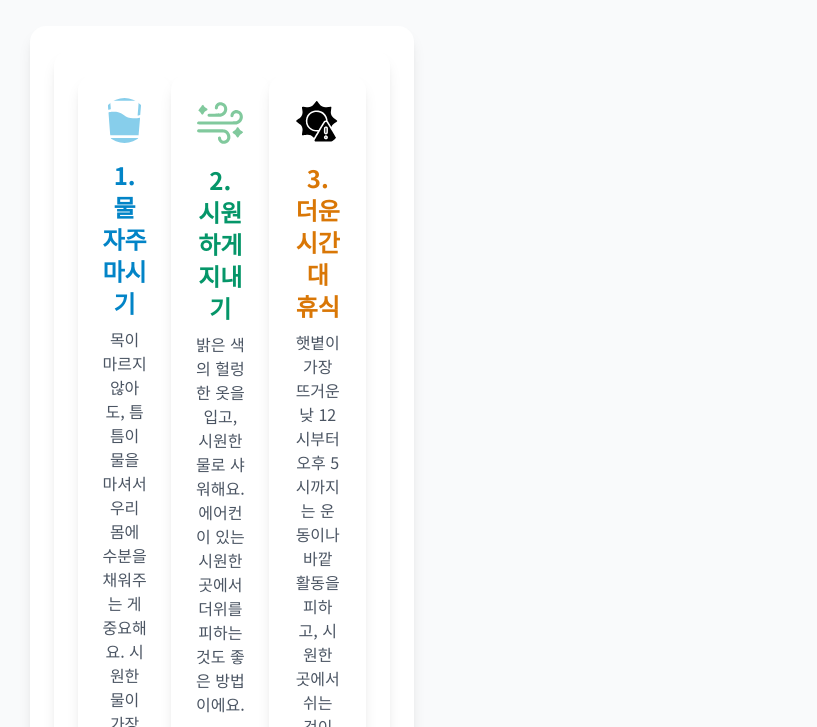
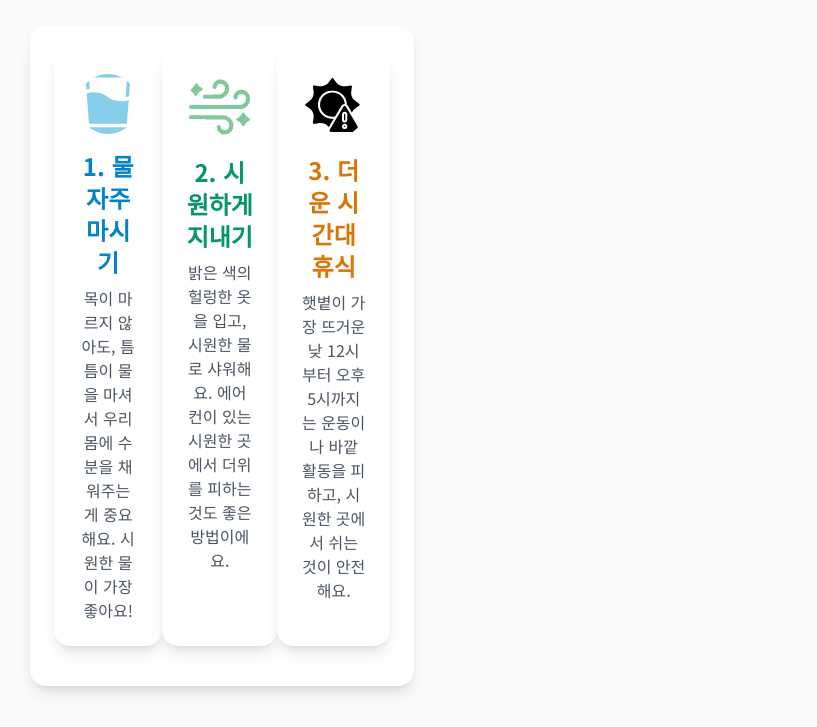
Before and after one commit to yur2520/creative, a plain HTML site: page hot_summer_manual.html in a window 1280 px wide. Shown: the part 493-1220 px from the top of the page, without its empty margins (2-819 px from the left). Drawn offline with nearby package versions, Linux system fonts and the light colour scheme.

Commit message:
Update hot_summer_manual.html

```diff
--- a/hot_summer_manual.html
+++ b/hot_summer_manual.html
@@ -44,8 +44,7 @@
             <h2 class="text-3xl font-bold text-center mb-8 text-blue-600">폭염 대비 3대 건강 수칙</h2>
             <div class="grid md:grid-cols-3 gap-8">
                <div class="bg-white p-6 rounded-2xl shadow-lg text-center transform hover:scale-105 transition-transform">
-    <div class="flex justify-center mb-4">
-        <div class="bg-white p-6 rounded-2xl shadow-lg text-center transform hover:scale-105 transition-transform">
+
     <div class="flex justify-center mb-4">
          <div class="bg-white p-6 rounded-2xl shadow-lg text-center transform hover:scale-105 transition-transform">
                     <div class="flex justify-center mb-4">
```
